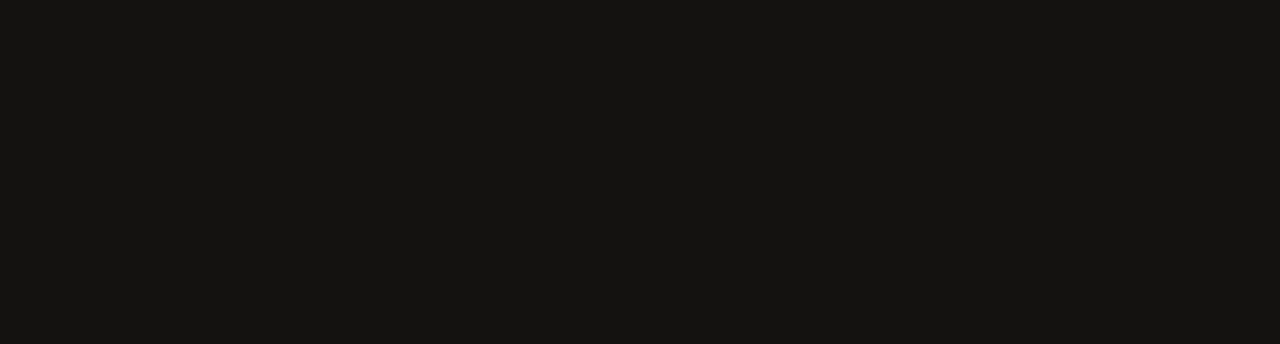
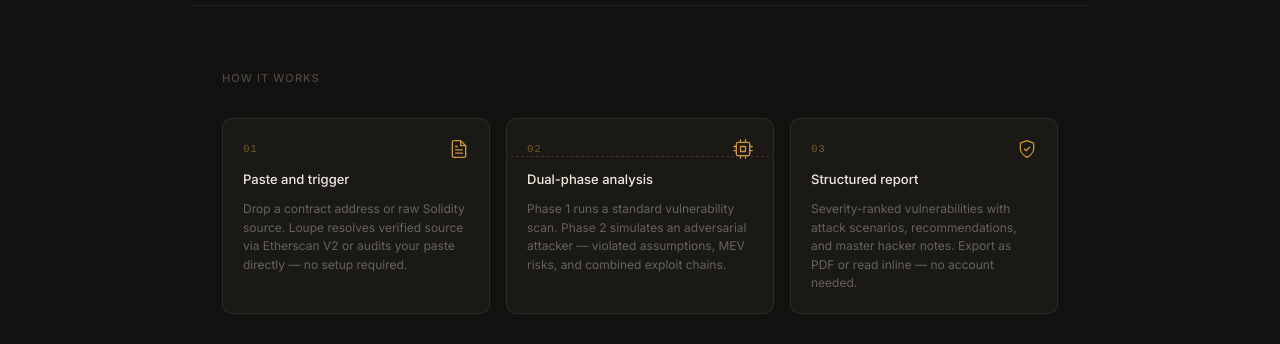
Before and after one commit to Heisen111/Loupe, a React (Vite) app in the folder frontend/: page / in a window 1280 px wide. Shown: the part 608-952 px from the top of the page. Before the commit the page ends 800 px from the top, so only its background shows below. Built offline with nearby package versions, Linux system fonts and the light colour scheme; no server answers.

Commit message:
feat: How It Works Component

```diff
--- a/frontend/src/components/HowItWorks.tsx
+++ b/frontend/src/components/HowItWorks.tsx
@@ -1 +1,190 @@
-export default function HowItWorks() { return <section id="how-it-works" /> }
+import React, { useRef } from 'react'
+import { motion, useInView } from 'framer-motion'
+
+const STEPS = [
+  {
+    num: '01',
+    title: 'Paste and trigger',
+    desc: 'Drop a contract address or raw Solidity source. Loupe resolves verified source via Etherscan V2 or audits your paste directly — no setup required.',
+    icon: (
+      <svg width="20" height="20" viewBox="0 0 24 24" fill="none"
+        stroke="#C9973A" strokeWidth="1.6" strokeLinecap="round" strokeLinejoin="round">
+        <path d="M14 2H6a2 2 0 0 0-2 2v16a2 2 0 0 0 2 2h12a2 2 0 0 0 2-2V8z" />
+        <polyline points="14 2 14 8 20 8" />
+        <line x1="16" y1="13" x2="8" y2="13" />
+        <line x1="16" y1="17" x2="8" y2="17" />
+        <polyline points="10 9 9 9 8 9" />
+      </svg>
+    ),
+  },
+  {
+    num: '02',
+    title: 'Dual-phase analysis',
+    desc: 'Phase 1 runs a standard vulnerability scan. Phase 2 simulates an adversarial attacker — violated assumptions, MEV risks, and combined exploit chains.',
+    icon: (
+      <svg width="20" height="20" viewBox="0 0 24 24" fill="none"
+        stroke="#C9973A" strokeWidth="1.6" strokeLinecap="round" strokeLinejoin="round">
+        <rect x="4" y="4" width="16" height="16" rx="2" ry="2" />
+        <rect x="9" y="9" width="6" height="6" />
+        <line x1="9" y1="1" x2="9" y2="4" />
+        <line x1="15" y1="1" x2="15" y2="4" />
+        <line x1="9" y1="20" x2="9" y2="23" />
+        <line x1="15" y1="20" x2="15" y2="23" />
+        <line x1="20" y1="9" x2="23" y2="9" />
+        <line x1="20" y1="14" x2="23" y2="14" />
+        <line x1="1" y1="9" x2="4" y2="9" />
+        <line x1="1" y1="14" x2="4" y2="14" />
+      </svg>
+    ),
+  },
+  {
+    num: '03',
+    title: 'Structured report',
+    desc: 'Severity-ranked vulnerabilities with attack scenarios, recommendations, and master hacker notes. Export as PDF or read inline — no account needed.',
+    icon: (
+      <svg width="20" height="20" viewBox="0 0 24 24" fill="none"
+        stroke="#C9973A" strokeWidth="1.6" strokeLinecap="round" strokeLinejoin="round">
+        <path d="M12 22s8-4 8-10V5l-8-3-8 3v7c0 6 8 10 8 10z" />
+        <polyline points="9 12 11 14 15 10" />
+      </svg>
+    ),
+  },
+]
+
+export default function HowItWorks() {
+  const ref = useRef<HTMLDivElement>(null)
+  const inView = useInView(ref, { once: true, margin: '-80px' })
+
+  return (
+    <section
+      id="how-it-works"
+      ref={ref}
+      style={{
+        padding: '64px 32px',
+        borderTop: '0.5px solid rgba(240,235,225,0.07)',
+        maxWidth: '900px',
+        margin: '0 auto',
+        boxSizing: 'border-box',
+        width: '100%',
+      }}
+    >
+      {/* Section label */}
+      <p
+        style={{
+          margin: '0 0 32px',
+          color: 'rgba(240,235,225,0.25)',
+          fontSize: '11px',
+          fontWeight: 500,
+          textTransform: 'uppercase',
+          letterSpacing: '0.1em',
+        }}
+      >
+        How it works
+      </p>
+
+      {/* Cards row */}
+      <div style={{ position: 'relative' }}>
+        {/* Dashed connector — desktop only */}
+        <style>{`
+          @media (min-width: 640px) {
+            .hiw-connector { display: block !important; }
+          }
+          @media (max-width: 639px) {
+            .hiw-grid { grid-template-columns: 1fr !important; }
+            .hiw-connector { display: none !important; }
+          }
+        `}</style>
+
+        <div
+          className="hiw-connector"
+          style={{
+            display: 'none',
+            position: 'absolute',
+            top: '38px',
+            left: 'calc(33.33% + 10px)',
+            right: 'calc(33.33% + 10px)',
+            height: '1px',
+            borderTop: '1px dashed rgba(201,151,58,0.2)',
+            zIndex: 0,
+            pointerEvents: 'none',
+          }}
+        />
+
+        <div
+          className="hiw-grid"
+          style={{
+            display: 'grid',
+            gridTemplateColumns: 'repeat(3, 1fr)',
+            gap: '16px',
+            position: 'relative',
+            zIndex: 1,
+          }}
+        >
+          {STEPS.map((step, i) => (
+            <motion.div
+              key={step.num}
+              initial={{ opacity: 0, y: 16 }}
+              animate={inView ? { opacity: 1, y: 0 } : { opacity: 0, y: 16 }}
+              transition={{ duration: 0.4, ease: 'easeOut', delay: i * 0.15 }}
+              style={{
+                backgroundColor: 'rgba(240,235,225,0.03)',
+                border: '0.5px solid rgba(240,235,225,0.08)',
+                borderRadius: '10px',
+                padding: '20px',
+                display: 'flex',
+                flexDirection: 'column',
+                gap: '12px',
+              }}
+            >
+              {/* Step number + icon row */}
+              <div
+                style={{
+                  display: 'flex',
+                  alignItems: 'center',
+                  justifyContent: 'space-between',
+                }}
+              >
+                <span
+                  style={{
+                    color: 'rgba(201,151,58,0.5)',
+                    fontSize: '11px',
+                    fontFamily: "'JetBrains Mono','Fira Code',monospace",
+                    letterSpacing: '0.05em',
+                  }}
+                >
+                  {step.num}
+                </span>
+                {step.icon}
+              </div>
+
+              {/* Title */}
+              <h3
+                style={{
+                  margin: 0,
+                  color: '#F0EBE1',
+                  fontSize: '13px',
+                  fontWeight: 500,
+                  lineHeight: 1.3,
+                }}
+              >
+                {step.title}
+              </h3>
+
+              {/* Description */}
+              <p
+                style={{
+                  margin: 0,
+                  color: 'rgba(240,235,225,0.35)',
+                  fontSize: '12px',
+                  lineHeight: 1.55,
+                }}
+              >
+                {step.desc}
+              </p>
+            </motion.div>
+          ))}
+        </div>
+      </div>
+    </section>
+  )
+}
```
